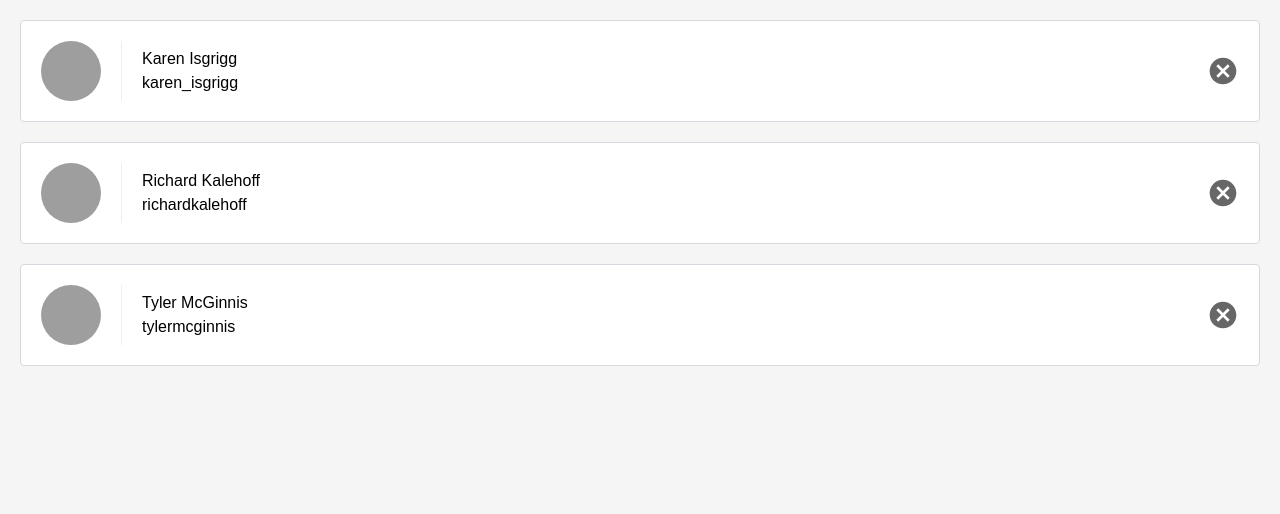
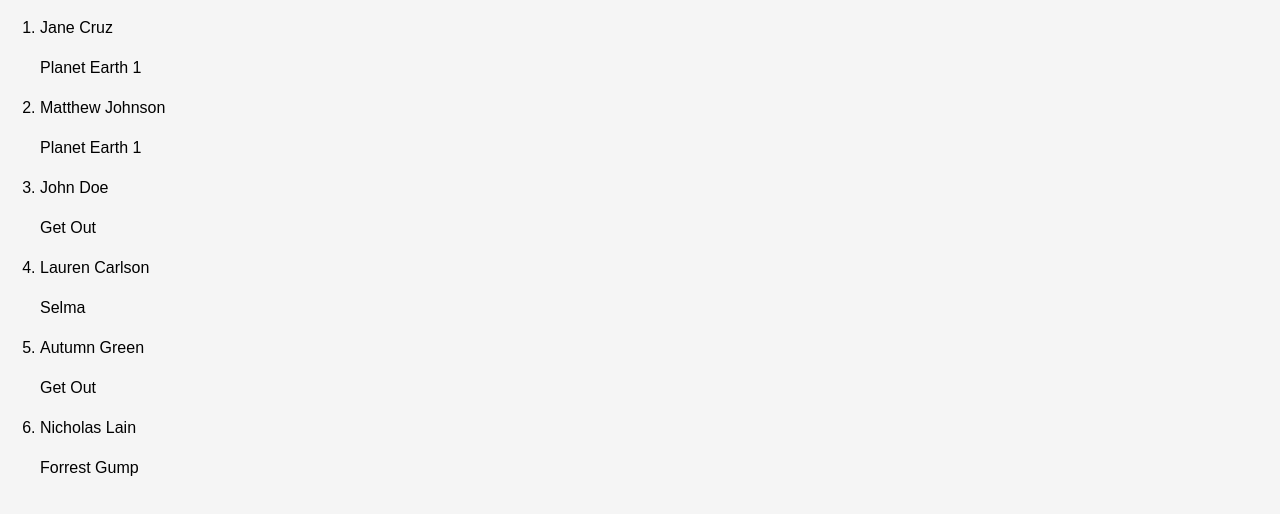
Before and after one commit to karthikvn23/react-sample-projects, a React (Create React App) app: page / in a window 1280 px wide. Shown: the top 514 px of the page. Built offline with nearby package versions, Linux system fonts and the light colour scheme.

Commit message:
exercise 1

```diff
--- /dev/null
+++ b/src/App.css
@@ -0,0 +1,25 @@
+.App-logo {
+    animation: App-logo-spin infinite 20s linear;
+    height: 80px;
+}
+
+.App-header {
+    background-color: #222;
+    height: 150px;
+    padding: 20px;
+    text-align: center;
+    color: white;
+}
+
+.App-title {
+    font-size: 1.5em;
+}
+
+.App-intro {
+    font-size: large;
+}
+
+@keyframes App-logo-spin {
+    from { transform: rotate(0deg); }
+    to { transform: rotate(360deg); }
+}
--- a/src/App.js
+++ b/src/App.js
@@ -1,33 +1,106 @@
 import React, { Component } from 'react';
-import ListContacts from './ListContacts'
+import './App.css';
+import Users from './Users';
 
-const contacts = [
+/*
+Use React and the data below to display a list of users alongside their favorite movies.
+
+For detailed instructions, refer to instructions.md.
+*/
+
+const profiles = [
     {
-   "id": "karen",
-   "name": "Karen Isgrigg",
-   "handle": "karen_isgrigg",
-   "avatarURL": "http://localhost:5001/karen.jpg"
+        id: 1,
+        userID: '1',
+        favoriteMovieID: '1',
     },
     {
-   "id": "richard",
-   "name": "Richard Kalehoff",
-   "handle": "richardkalehoff",
-   "avatarURL": "http://localhost:5001/richard.jpg"
+        id: 2,
+        userID: '2',
+        favoriteMovieID: '1',
     },
     {
-   "id": "tyler",
-   "name": "Tyler McGinnis",
-   "handle": "tylermcginnis",
-   "avatarURL": "http://localhost:5001/tyler.jpg"
- }
+        id: 3,
+        userID: '4',
+        favoriteMovieID: '5',
+    },
+    {
+        id: 4,
+        userID: '5',
+        favoriteMovieID: '2',
+    },
+    {
+        id: 5,
+        userID: '3',
+        favoriteMovieID: '5',
+    },
+    {
+        id: 6,
+        userID: '6',
+        favoriteMovieID: '4',
+    },
 ];
+
+const users = {
+    1: {
+        id: 1,
+        name: 'Jane Cruz',
+        userName: 'coder',
+    },
+    2: {
+        id: 2,
+        name: 'Matthew Johnson',
+        userName: 'mpage',
+    },
+    3: {
+        id: 3,
+        name: 'Autumn Green',
+        userName: 'user123',
+    },
+    4: {
+        id: 4,
+        name: 'John Doe',
+        userName: 'user123',
+    },
+    5: {
+        id: 5,
+        name: 'Lauren Carlson',
+        userName: 'user123',
+    },
+    6: {
+        id: 6,
+        name: 'Nicholas Lain',
+        userName: 'user123',
+    },
+};
+
+const movies = {
+    1: {
+        id: 1,
+        name: 'Planet Earth 1',
+    },
+    2: {
+        id: 2,
+        name: 'Selma',
+    },
+    3: {
+        id: 3,
+        name: 'Million Dollar Baby',
+    },
+    4: {
+        id: 4,
+        name: 'Forrest Gump',
+    },
+    5: {
+        id: 5,
+        name: 'Get Out',
+    },
+};
 
 class App extends Component {
     render() {
         return (
-      <div>
-          <ListContacts contacts={contacts}/>
-      </div>
+            <Users profiles={profiles} users={users} movies={movies}/>
         );
     }
 }
--- /dev/null
+++ b/src/Users.js
@@ -0,0 +1,26 @@
+import React, { Component } from 'react';
+
+class Users extends React.Component {
+    render() {
+        return (
+                <ol>
+                    {this.props.profiles.map(
+                        (profile) => (
+                            <li key={profile.userID}>
+                                <div className='users'>
+                                    <p>{this.props.users[profile.userID].name}</p>
+                                </div>
+                                <div className='movies'>
+                                    <p>{
+                                        this.props.movies[profile.favoriteMovieID].name
+                                    }</p>
+                                </div>
+                            </li>
+                        )
+                    )}
+                </ol>
+        );
+    }
+}
+
+export default Users
```
Also changed, not shown: 1 other file (tests, documents, lock files or other folders). Lines whose indentation alone changed are shown as unchanged.
